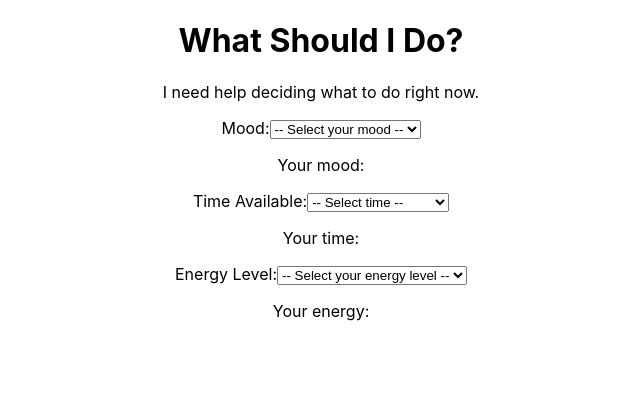
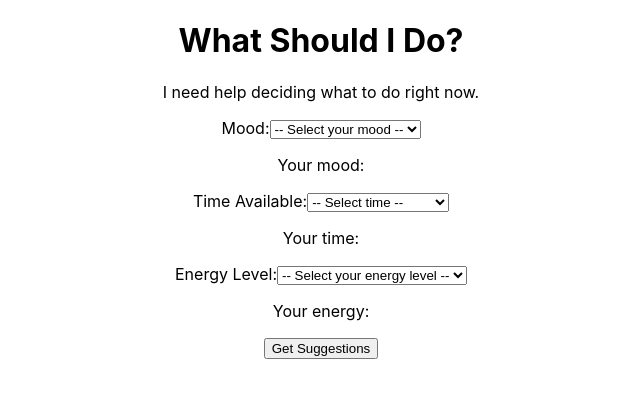
Before and after one commit to AlexWlkr/Untangled-ADHD-Friendly-Decision-Ap, a React (Create React App) app: page / in a window 1280 px wide. Shown: the top 398 px of the page, without its empty margins (319-959 px from the left). Built offline with nearby package versions, Linux system fonts and the light colour scheme.

Commit message:
Add Suggestion button and logic to display chore, leisure, and work suggestions

```diff
--- a/src/App.js
+++ b/src/App.js
@@ -100,7 +100,20 @@ function generateSuggestions() {
   </select>
              {/* Temporary display to test */}
       <p>Your energy: {energy}</p>
+{/* Suggestion Button */}
+<button onClick={generateSuggestions}>Get Suggestions</button>
 
+{/* Display Suggestions */}
+{suggestions.chore && (
+  <div className="results">
+    <h2>Here's what we suggest:</h2>
+    <ul>
+      <li><strong>Chore:</strong> {suggestions.chore}</li>
+      <li><strong>Leisure:</strong> {suggestions.leisure}</li>
+      <li><strong>Work:</strong> {suggestions.work}</li>
+    </ul>
+  </div>
+)}
     </div>
   );
 }
```
